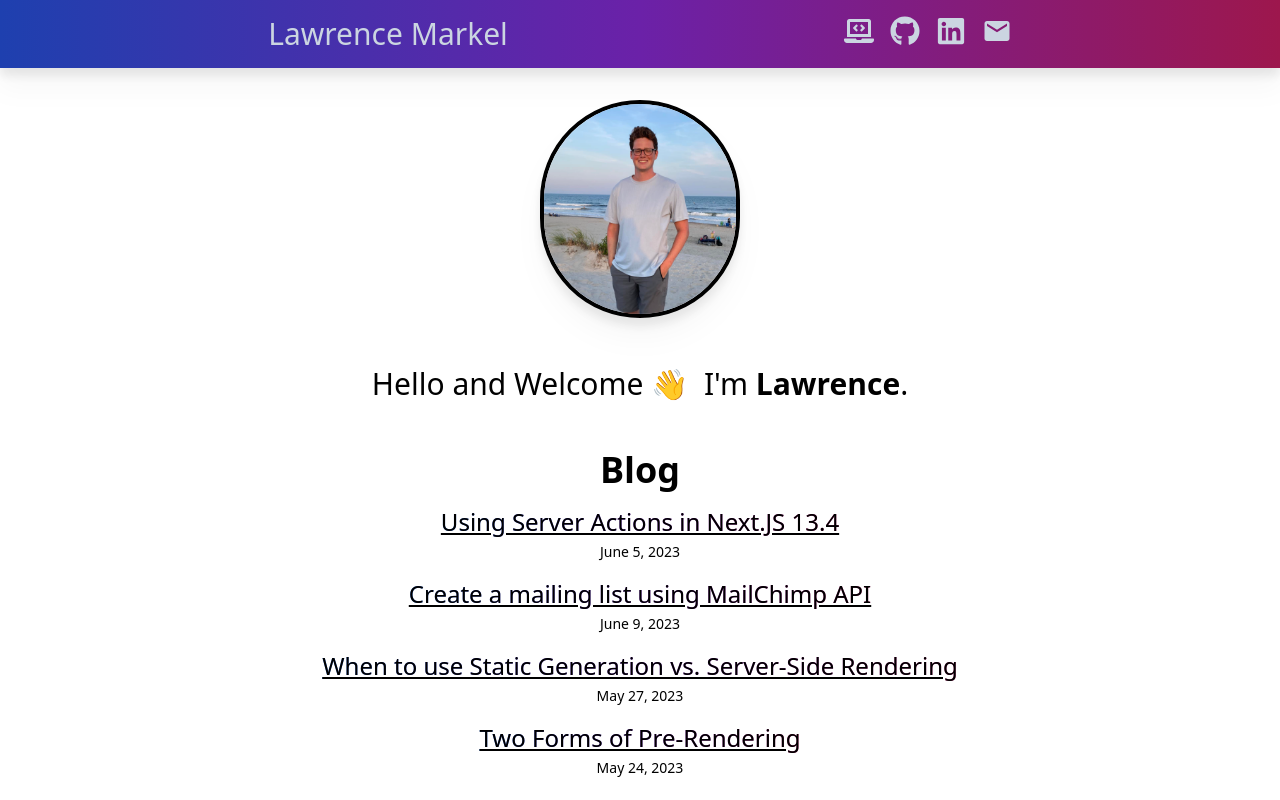
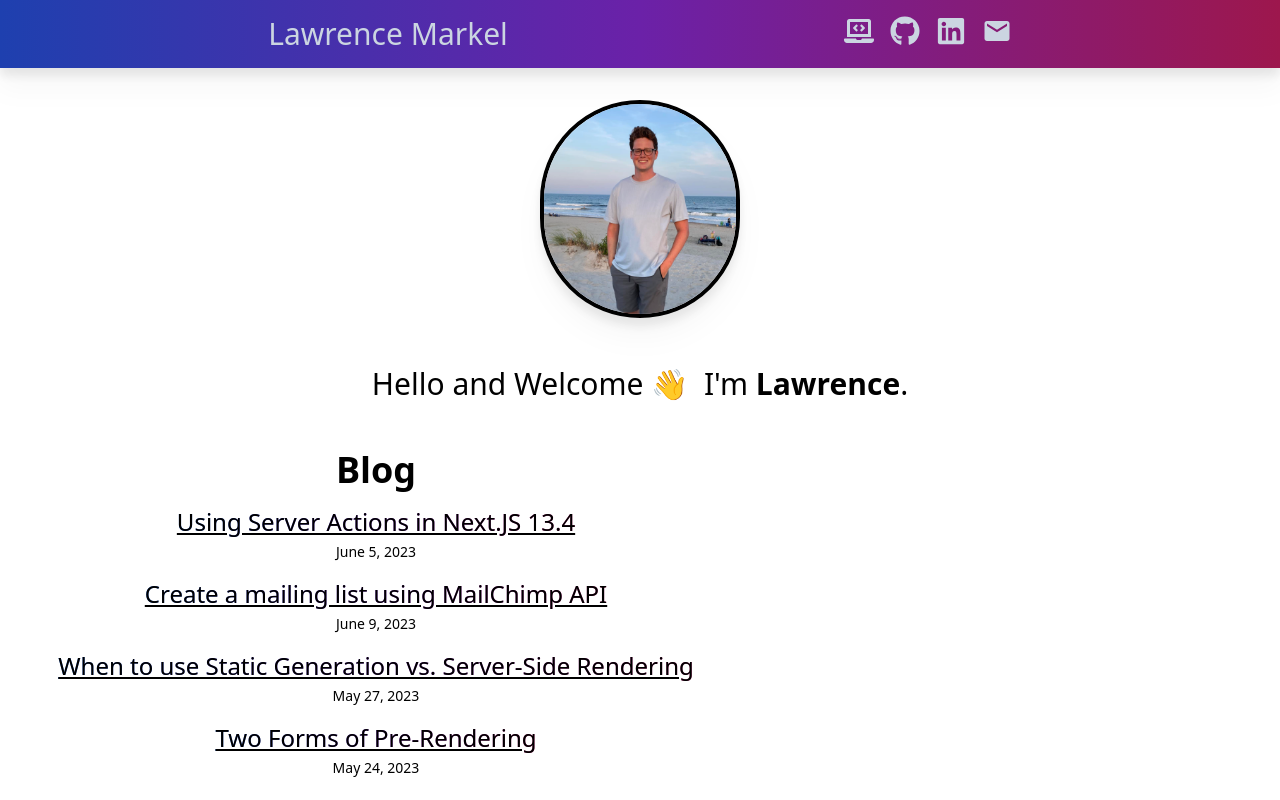
Before and after one commit to AshyLarryM/blog-app-next-demo, a Next.js app: page / in a window 1280 px wide. Built offline with nearby package versions, Linux system fonts and the light colour scheme.

Commit message:
margin X axis posts updated

```diff
--- a/app/components/Posts.tsx
+++ b/app/components/Posts.tsx
@@ -6,7 +6,7 @@ export default function Posts() {
     const posts = getSortedPostsData()
 
   return (
-    <section className="text-center md:mt-6 mx-auto max-w-2xl">
+    <section className="text-center md:mt-6 mx-10 max-w-2xl">
 
         <h2 className="text-4xl font-bold dark:text-slate-200">Blog</h2>
         <ul className="w-full">
```
